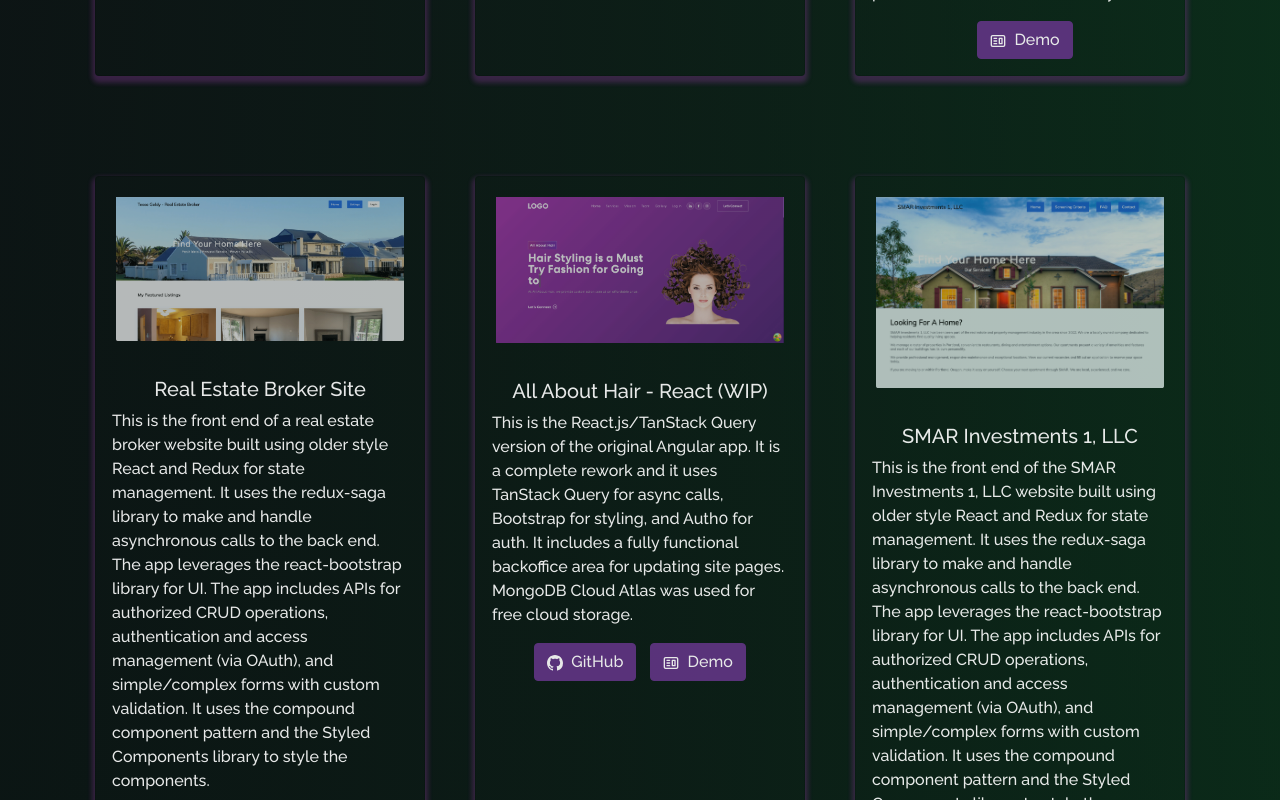
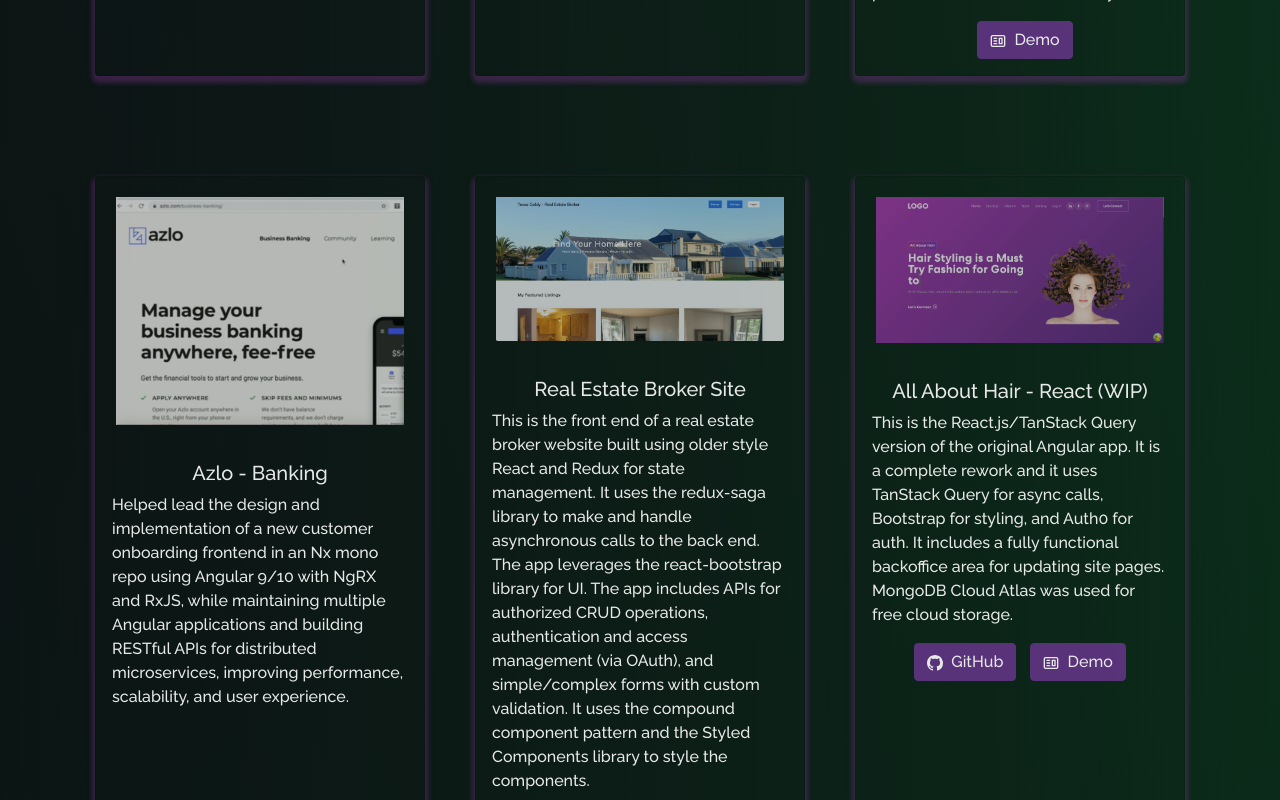
Before and after one commit to 79sphelps/steve-phelps, a React (Create React App) app: page /project in a window 1280 px wide. Shown: the part 820-1620 px from the top of the page. Built offline with nearby package versions, Linux system fonts and the light colour scheme.

Commit message:
Adding Azlo business banking to projects set

```diff
--- a/src/components/Projects/Projects.js
+++ b/src/components/Projects/Projects.js
@@ -11,6 +11,7 @@ import calendarAppReact from "../../Assets/calendar-app.png";
 // import chatApp from "../../Assets/chat-app.png";
 // import musicApp from "../../Assets/music-player-app.png";
 import northone from "../../Assets/northone.png";
+import azlo from "../../Assets/azlo.png";
 import smar from "../../Assets/smar-investments.png";
 import workday from "../../Assets/workday-kira.png";
 import nikepdp from "../../Assets/nike-pdp.png";
@@ -57,6 +58,20 @@ function Projects() {
               demoLink="https://northone.com/"
             />
           </Col>
+
+
+          <Col lg={4} md={6} sm={12} className="project-card">
+            <ProjectCard
+              imgPath={azlo}
+              isBlog={false}
+              title="Azlo - Banking"
+              description="Helped lead the design and implementation of a new customer onboarding frontend in an Nx mono repo using Angular 9/10 with NgRX and RxJS, while maintaining multiple Angular applications and building RESTful APIs for distributed microservices, improving performance, scalability, and user experience."
+              // ghLink="https://github.com/79sphelps/real-estate-rentals-frontend"
+              // demoLink="https://real-estate-rentals-frontend.onrender.com/"
+            />
+          </Col>
+
+
 
           <Col lg={4} md={6} sm={12} className="project-card">
             <ProjectCard
```
Also changed, not shown: src/Assets/azlo.png (added).
